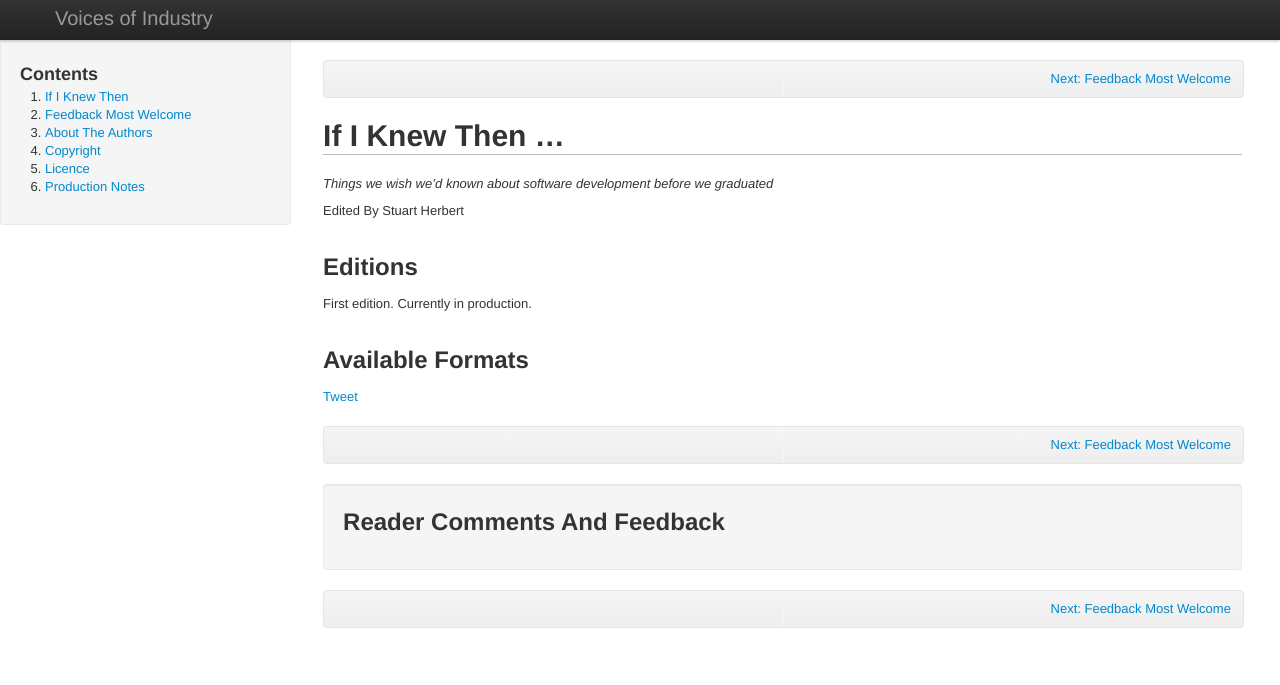
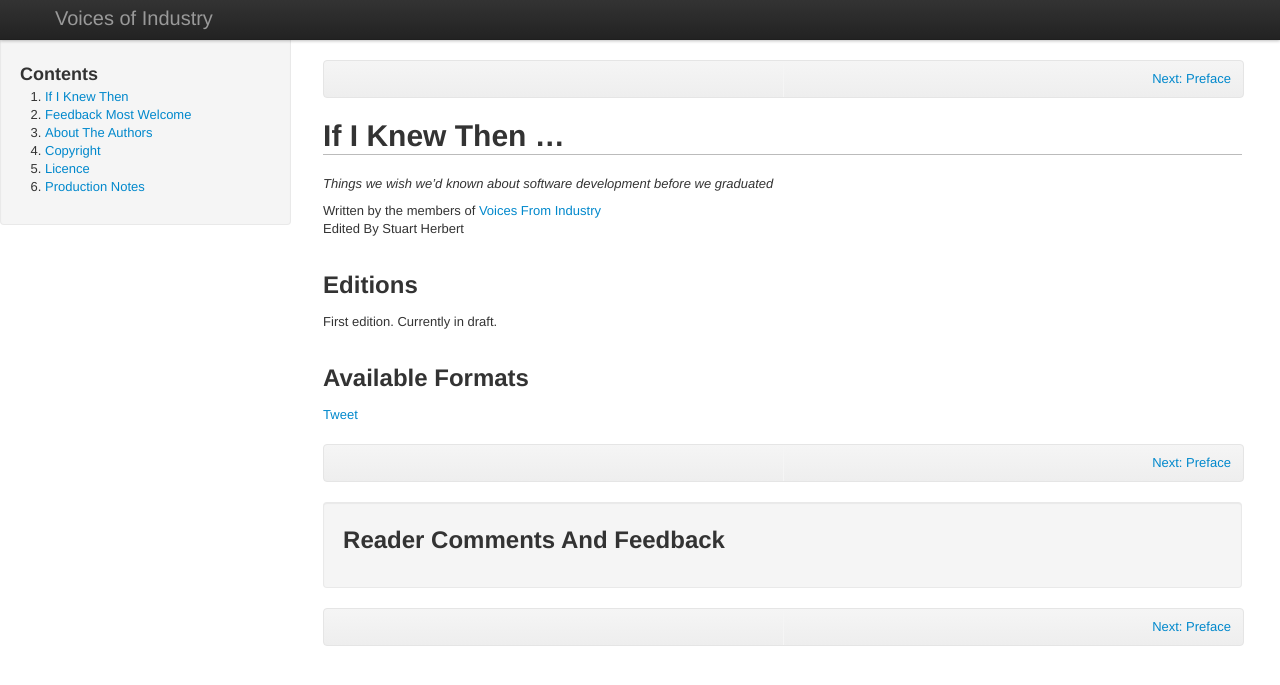
Before and after one commit to stuartherbert/if-i-knew-then, a Jekyll site: the page built from index.md, in a window 1280 px wide. Shown: the top 685 px of the page. Built offline with Jekyll 4.4.1, drawn with Linux system fonts in a browser that asks for light colours; comment, search, counter and statistics services are not loaded.

Commit message:
Tweaked the front page a bit

```diff
--- a/index.md
+++ b/index.md
@@ -2,17 +2,18 @@
 layout: book-chapter
 title: If I Knew Then
 prev: '&nbsp;'
-next: '<a href="feedback.html">Next: Feedback Most Welcome</a>'
+next: '<a href="preface.html">Next: Preface</a>'
 ---
 
 # If I Knew Then ...
 
 _Things we wish we'd known about software development before we graduated_
 
+Written by the members of [Voices From Industry](https://plus.google.com/communities/111699457416495663696)<br/>
 Edited By Stuart Herbert
 
 ## Editions
 
-First edition. Currently in production.
+First edition. Currently in draft.
 
 ## Available Formats
```
